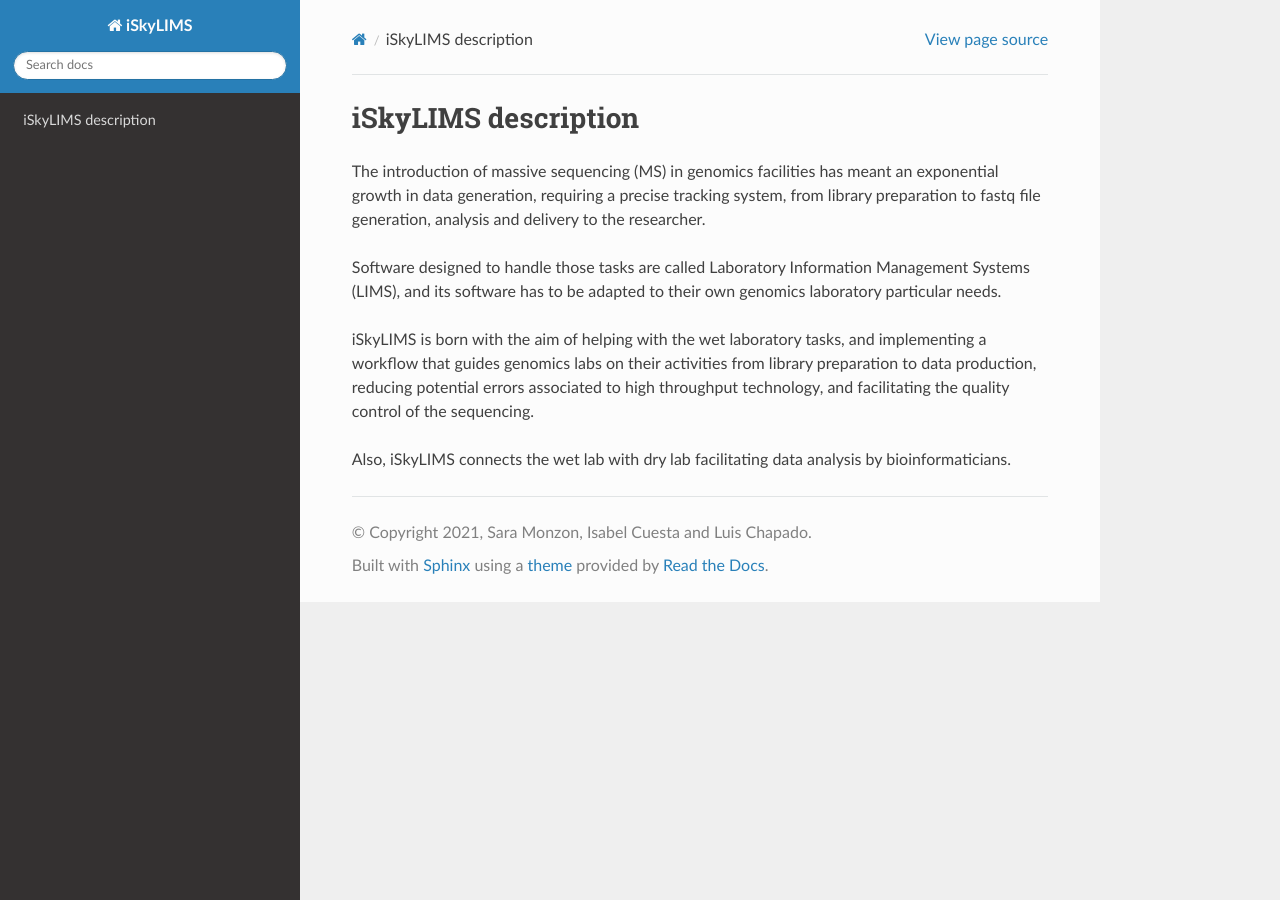
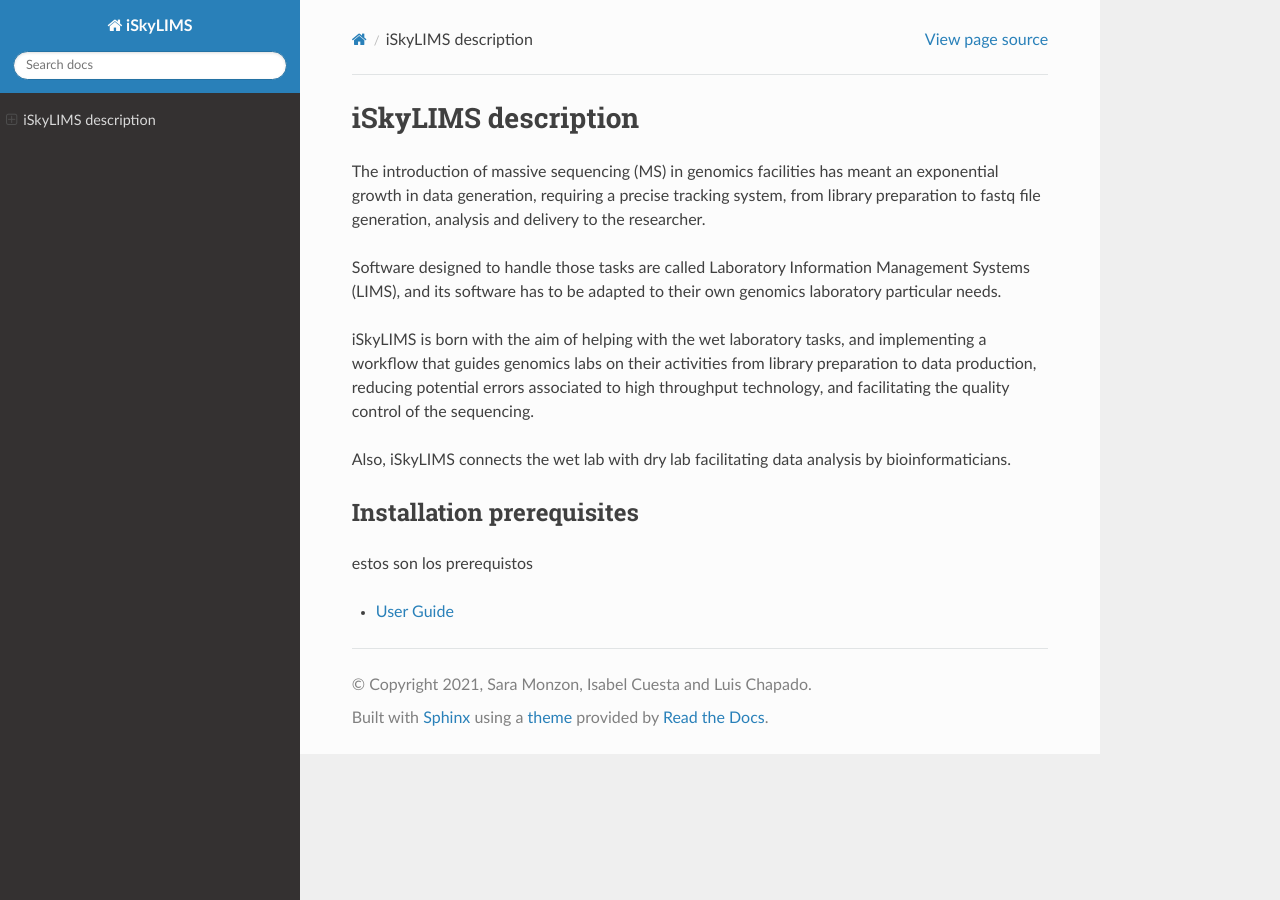
Before and after one commit to luissian/iSkyLIMS_documentation, a Sphinx documentation site: the page built from docs/installation.md, in a window 1280 px wide. Built offline with Sphinx 7.4.7 and the Read the Docs theme 2.0.0, drawn with Linux system fonts in a browser that asks for light colours.

Commit message:
Update installation.md

```diff
--- a/docs/installation.md
+++ b/docs/installation.md
@@ -7,3 +7,9 @@ Software designed to handle those tasks are called Laboratory Information Manage
 iSkyLIMS is born with the aim of helping with the wet laboratory tasks, and implementing a workflow that guides genomics labs on their activities from library preparation to data production, reducing potential errors associated to high throughput technology, and facilitating the quality control of the sequencing.
 
 Also, iSkyLIMS connects the wet lab with dry lab facilitating data analysis by bioinformaticians.
+
+## Installation prerequisites
+
+estos son los prerequistos
+
+* [User Guide](user_guide.md)
```
